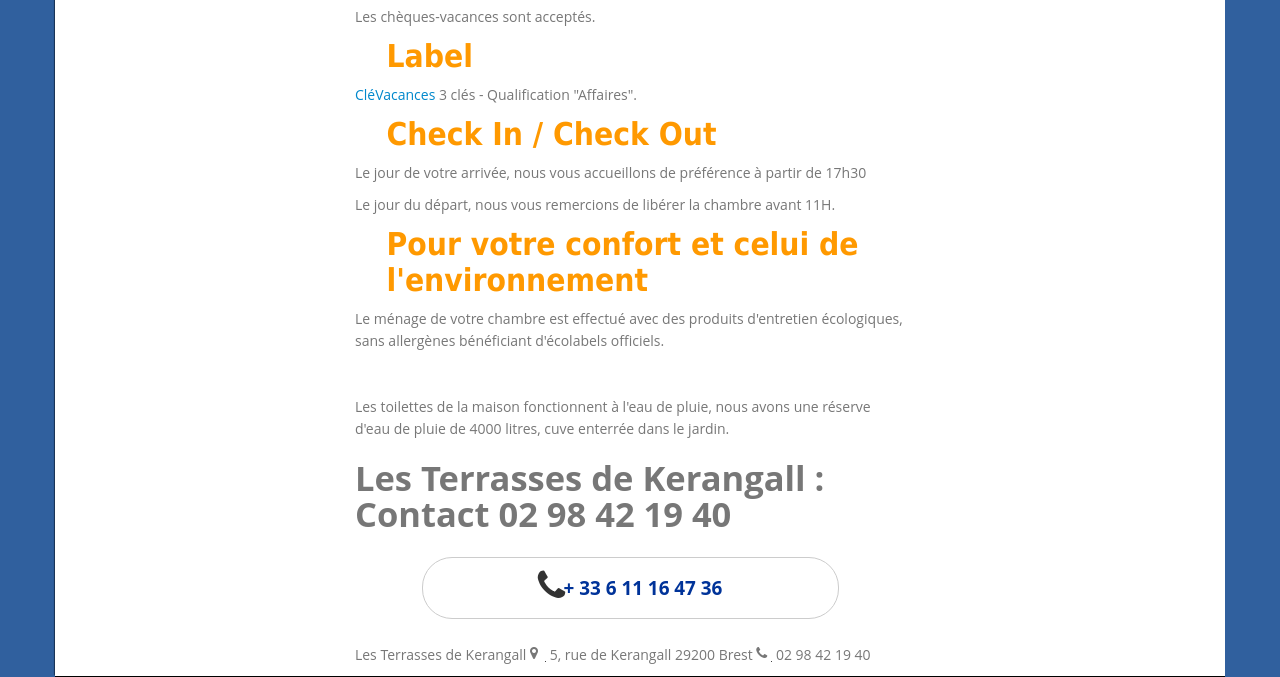
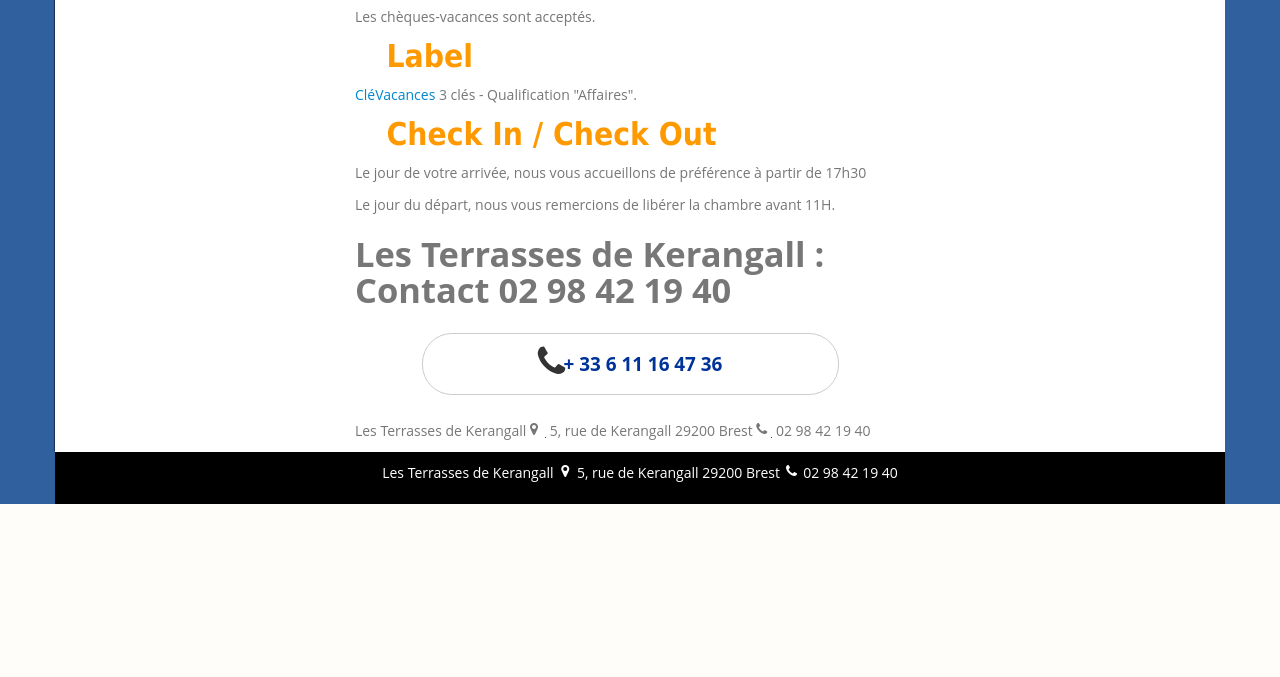
Before and after one commit to manleouf/siteAuberge, a PHP site: page /indexen.php in a window 1280 px wide. Shown: the part 3163-3840 px from the top of the page. After the commit the page ends 3667 px from the top, so only its background shows below. Run offline with PHP 8.4, Linux system fonts and the light colour scheme; some web fonts are replaced.

Commit message:
modif indexen

```diff
--- a/indexen.php
+++ b/indexen.php
@@ -154,12 +154,7 @@
                         <h2>Check In / Check Out</h2>
                         <p>Le jour de votre arrivée, nous vous accueillons de préférence à partir de 17h30</p>
                         <p>Le jour du départ, nous vous remercions de libérer la chambre avant 11H.</p>
-                        <h2>Pour votre confort et celui de l'environnement</h2>
-                        <p>Le ménage de votre chambre est effectué avec des produits d'entretien écologiques, sans allergènes bénéficiant d'écolabels officiels.<br />
-                            <br />
-                            <br />
-                            Les toilettes de la maison fonctionnent à l'eau de pluie, nous avons une réserve d'eau de pluie de 4000 litres, cuve enterrée dans le jardin.<br />
-                        </p>
+
                     </div>
 
 
```
